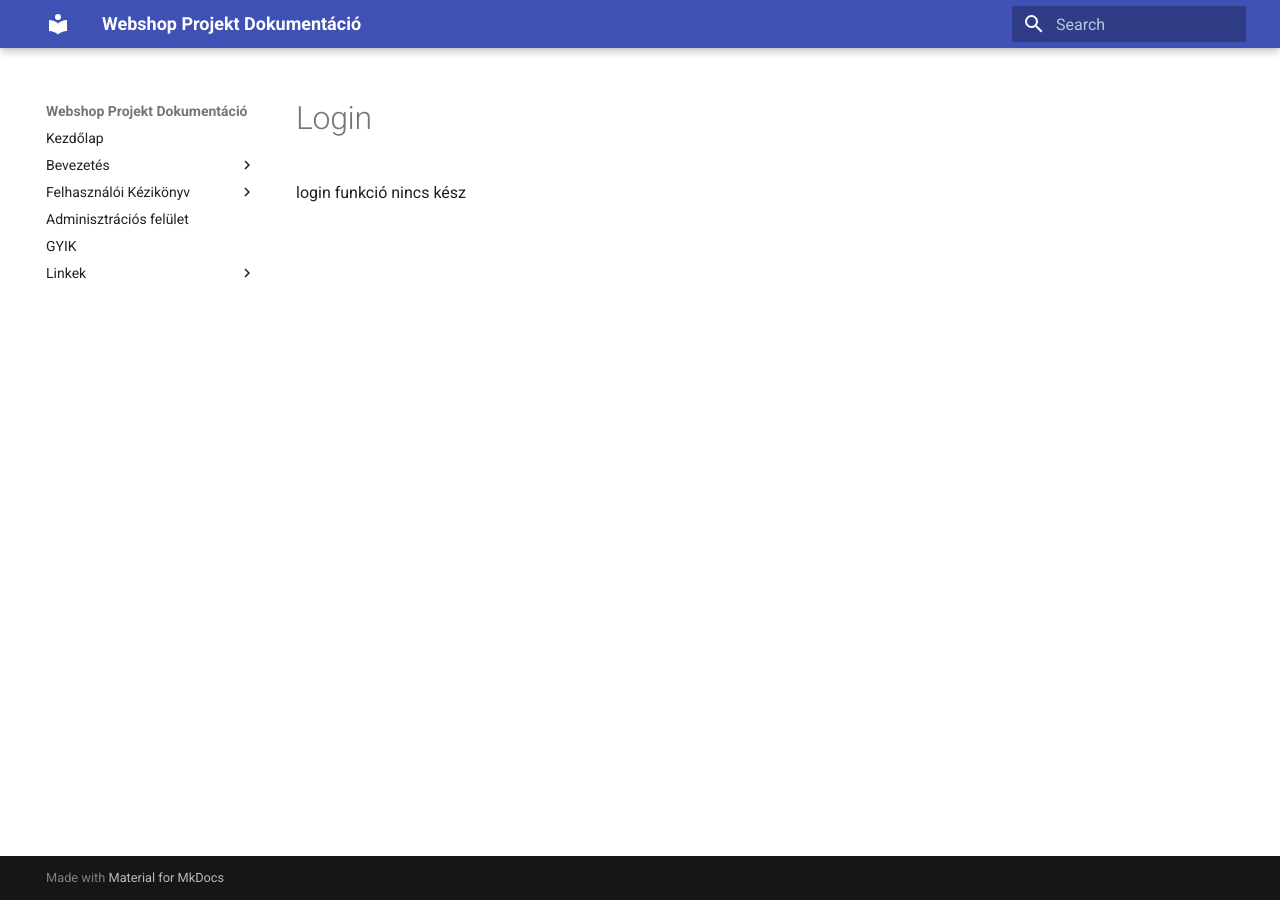
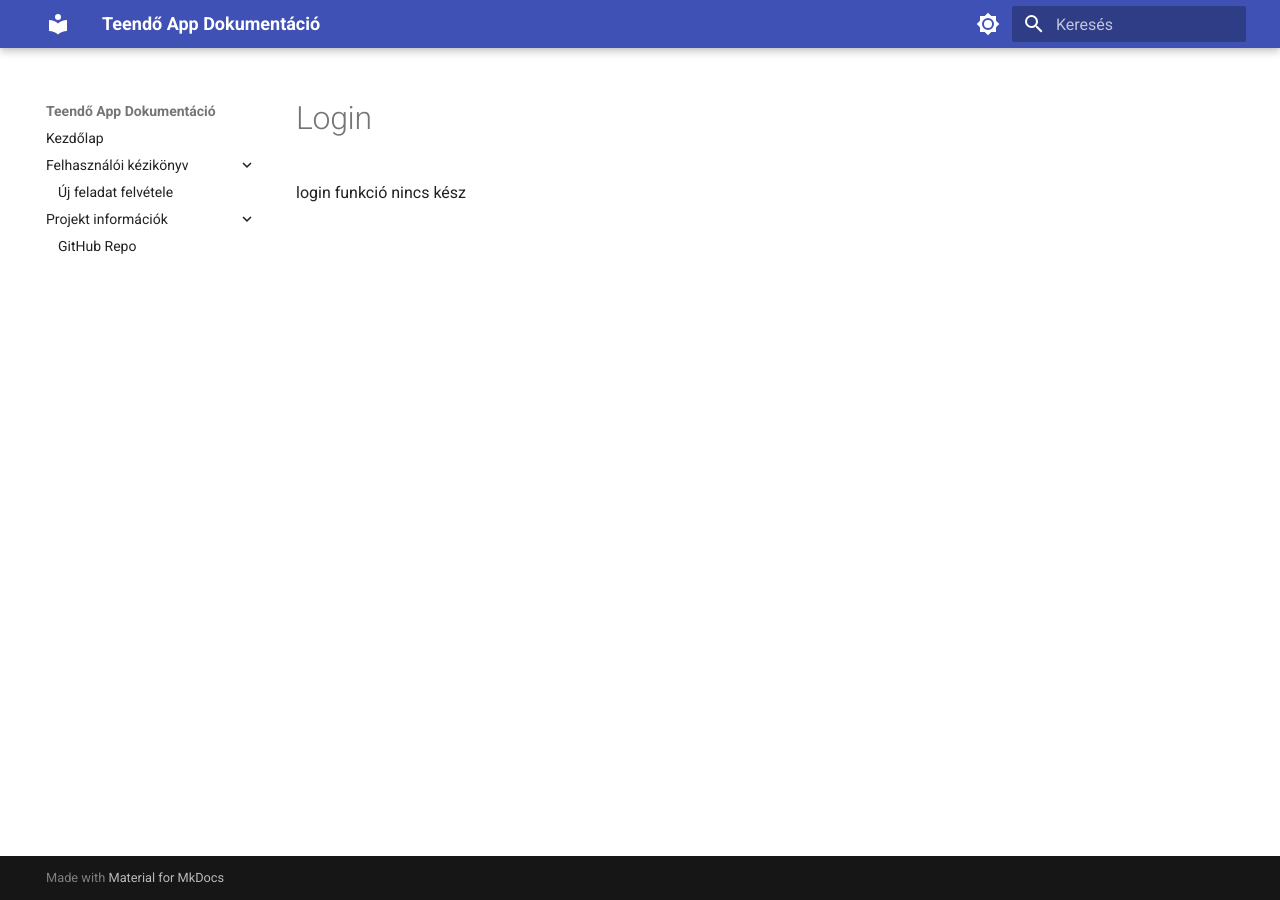
Before and after one commit to vegeraj/repository, an MkDocs documentation site: the page built from docs/login.md, in a window 1280 px wide. Built offline with MkDocs 1.6.1 and Material for MkDocs 9.7.7, drawn with Linux system fonts in a browser that asks for light colours.

Commit message:
Modify site name and update navigation menu
Updated site information and navigation structure.

```diff
--- a/mkdocs.yml
+++ b/mkdocs.yml
@@ -1,19 +1,30 @@
-site_name: Webshop Projekt Dokumentáció
+site_name: Teendő App Dokumentáció
+site_url: https://pelda.hu/docs
+site_description: Felhasználói dokumentáció a Teendőkezelő alkalmazáshoz
+site_author: A Te Neved
+
 theme:
   name: material
+  language: hu
+  palette:
+    # Sötét/világos mód kapcsoló a jobb felső sarokban
+    - scheme: default
+      toggle:
+        icon: material/brightness-7
+        name: Váltás sötét módra
+    - scheme: slate
+      toggle:
+        icon: material/brightness-4
+        name: Váltás világos módra
+  features:
+    - navigation.expand # A bal oldali menü alapból nyitva legyen
+    - content.code.copy # Másolás gomb a kódblokkokhoz
 
-# Itt kezdődik a menü definíciója
+# A menü szerkezete
 nav:
   - Kezdőlap: index.md
-  - Bevezetés:
-      - Projekt leírása: bevezetes/leiras.md
-      - Technológiai háttér: bevezetes/tech-stack.md
-  - Felhasználói Kézikönyv:
-      - Regisztráció: guide/regisztracio.md
-      - Termékek böngészése: guide/bongeszes.md
-      - Vásárlás menete: guide/kosar.md
-  - Adminisztrációs felület: admin/admin-guide.md
-  - GYIK: faq.md
-  - Linkek:
-      - Éles alkalmazás: http://az-en-webshopom.hu
-      - GitHub Repo: https://github.com/neved/projekted
+  - Felhasználói kézikönyv:
+      - Új feladat felvétele: utmutato/uj_feladat.md
+      # Ide jöhet majd később: - Feladat törlése: utmutato/torles.md
+  - Projekt információk:
+      - GitHub Repo: https://github.com
```
